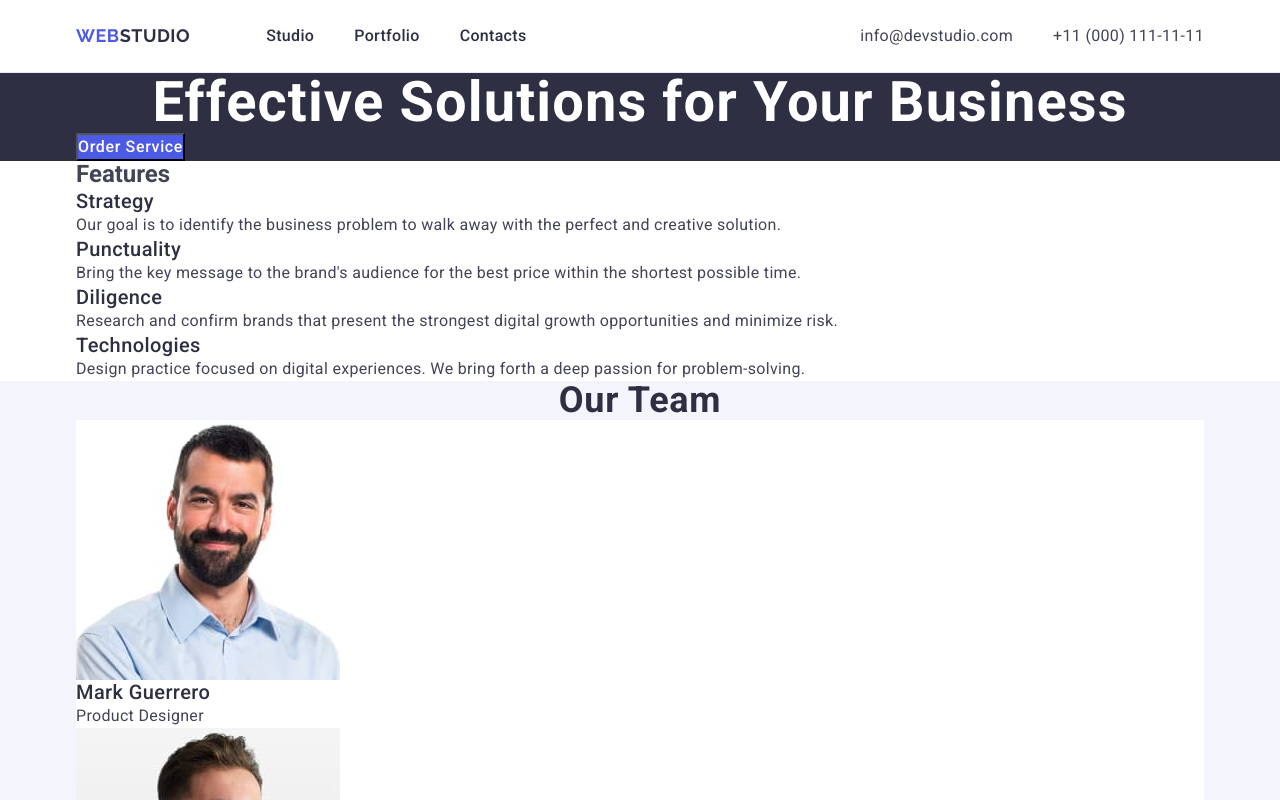
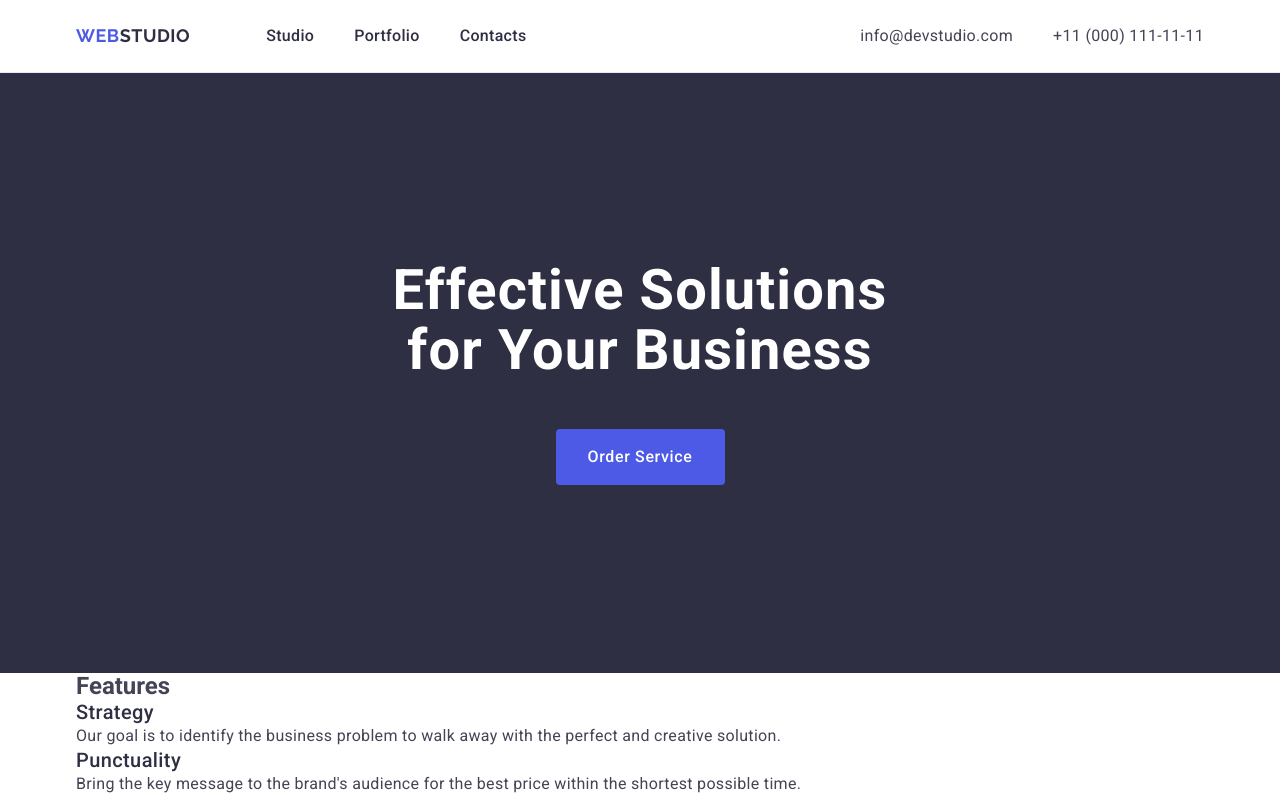
Before and after one commit to vetalorganik/goit-markup-hw-03, a plain HTML site: page index.html in a window 1280 px wide. Shown: the top 800 px of the page. Drawn offline with nearby package versions, Linux system fonts and the light colour scheme.

Commit message:
Add styling for intro section

```diff
--- a/css/styles.css
+++ b/css/styles.css
@@ -44,6 +44,14 @@ img {
     align-items: center;
 }
 
+.fd-row {
+    flex-direction: row;
+}
+
+.fd-col {
+    flex-direction: column;
+}
+
 
 
 .header {
@@ -83,9 +91,7 @@ img {
     gap: 40px;
 }
 
-.nav-list__item {
-    padding: 24px 0;
-}
+.nav-list__item {}
 
 .nav-list__link {
     font-weight: 500;
@@ -94,6 +100,8 @@ img {
     letter-spacing: 0.02em;
     color: #2e2f42;
 
+    display: block;
+    padding: 24px 0;
 }
 
 .nav-list__link:hover,
@@ -126,6 +134,7 @@ img {
 
 .intro {
     background-color: #2e2f42;
+    padding: 188px 0;
 }
 
 .intro__title {
@@ -134,6 +143,8 @@ img {
     text-align: center;
     letter-spacing: 0.02em;
     color: #ffffff;
+
+    max-width: 496px;
 }
 
 .intro__button {
@@ -144,6 +155,15 @@ img {
     line-height: 1.5;
     letter-spacing: 0.04em;
     color: #fff;
+
+    display: block;
+    min-width: 169px;
+    height: 56px;
+    border: none;
+    border-radius: 4px;
+    cursor: pointer;
+
+    margin-top: 48px;
 }
 
 .intro__button:hover,
--- a/index.html
+++ b/index.html
@@ -51,7 +51,7 @@
 
     <main>
         <section class="intro">
-            <div class="container">
+            <div class="container flex fd-col ai-c">
                 <h1 class="intro__title">Effective Solutions for Your Business</h1>
                 <button class="intro__button" type="button">Order Service</button>
             </div>
```
